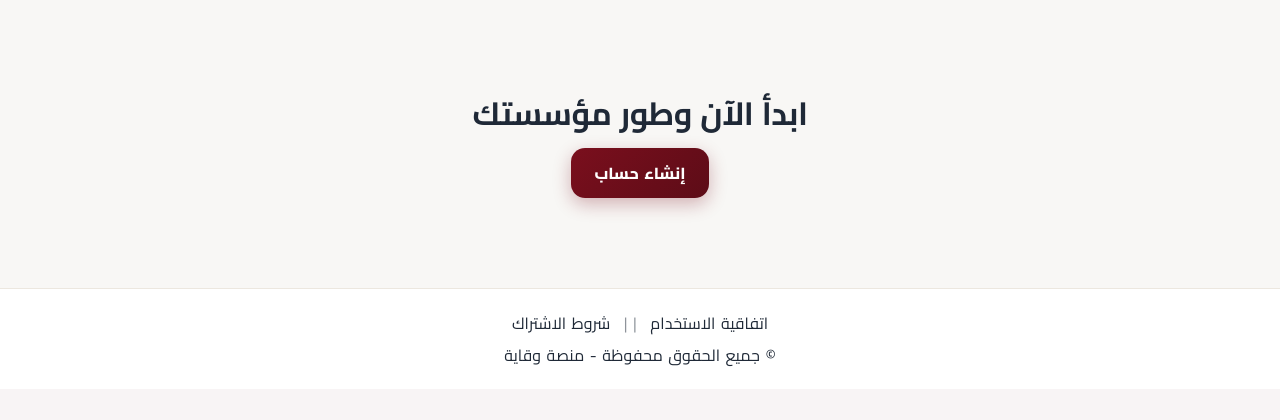
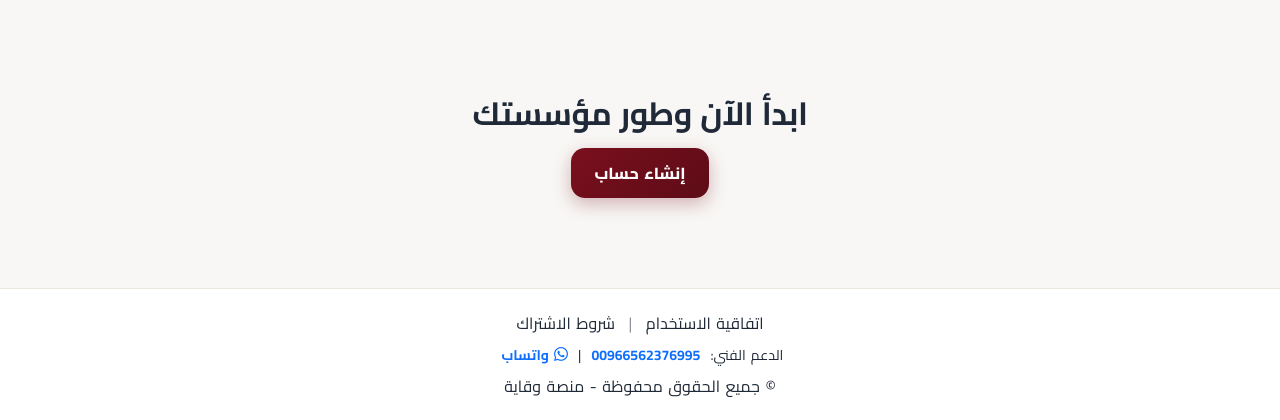
Before and after one commit to azhryb824-sys/wiqaya, a Django app: page / in a window 1280 px wide. Shown: the part 762-1182 px from the top of the page. Before the commit the page ends 1128 px from the top, so only its background shows below. Run offline with Django 5.2, Linux system fonts and the light colour scheme; parts of the project's set-up code (start-up, migrations or seed data) failed here and were passed over.

Commit message:
Update base.html

```diff
--- a/templates/core/base.html
+++ b/templates/core/base.html
@@ -29,6 +29,21 @@
 
         .footer-divider {
             opacity: 0.5;
+        }
+
+        .support-box {
+            margin-top: 10px;
+            font-size: 14px;
+        }
+
+        .support-box a {
+            text-decoration: none;
+            font-weight: bold;
+            margin: 0 5px;
+        }
+
+        .support-box a:hover {
+            text-decoration: underline;
         }
     </style>
 </head>
@@ -83,14 +98,25 @@
 
 <footer class="main-footer">
     <div class="container text-center">
+
         <div class="footer-links mb-2">
             <a href="{% url 'terms' %}">اتفاقية الاستخدام</a>
             <span class="footer-divider">|</span>
-
-            <span class="footer-divider">|</span>
             <a href="{% url 'subscription_terms' %}">شروط الاشتراك</a>
         </div>
-        <p class="mb-0">© جميع الحقوق محفوظة - منصة وقاية</p>
+
+        <!-- ✅ الدعم الفني -->
+        <div class="support-box">
+            <span>الدعم الفني:</span>
+            <a href="tel:00966562376995">00966562376995</a>
+            |
+            <a href="https://wa.me/966562376995" target="_blank">
+                <i class="bi bi-whatsapp"></i> واتساب
+            </a>
+        </div>
+
+        <p class="mb-0 mt-2">© جميع الحقوق محفوظة - منصة وقاية</p>
+
     </div>
 </footer>
 
```
